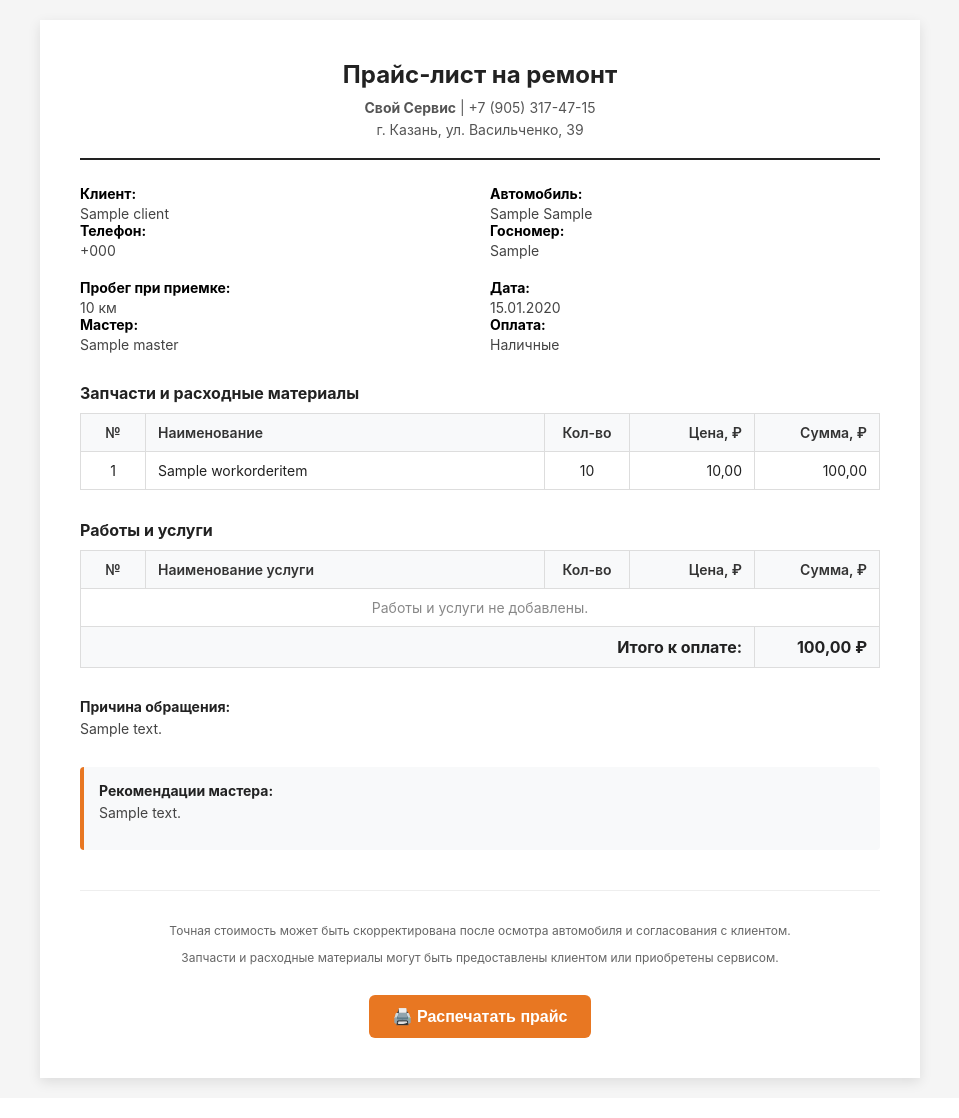
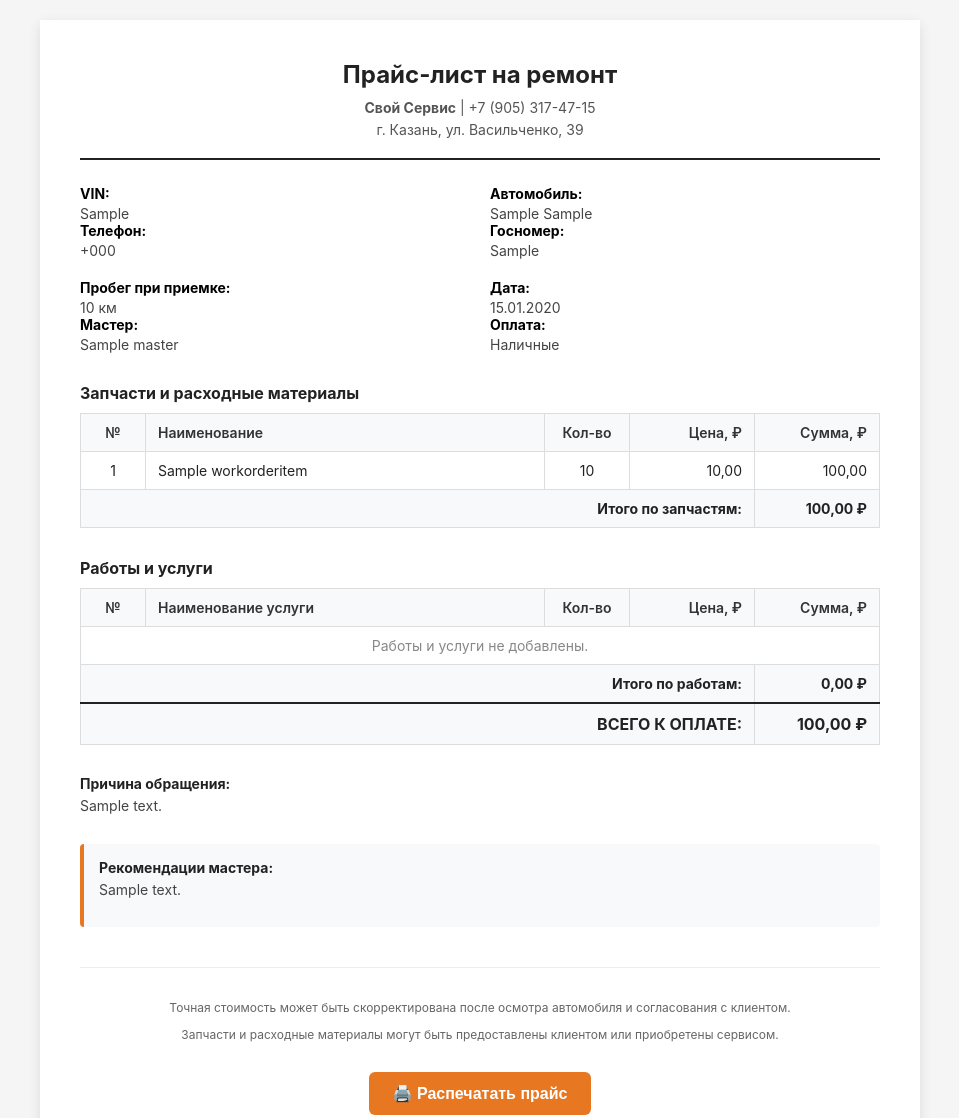
Before and after one commit to Albert-Galimov/svoi_service, a Django app: page /crm/work-order/1/print/ in a window 1280 px wide. Shown: the top 1118 px of the page, without its empty margins (160-1119 px from the left). Before the commit the page ends 1090 px from the top, so only its background shows below. Run offline with Django 5.2, Linux system fonts and the light colour scheme; a user stored in the database is signed in; tables that the repository leaves empty hold one stand-in row (values such as "Sample post").

Commit message:
Добавлен подитог в печать и вин с гос номером в заказ наряд

```diff
--- a/crm/templates/work_order_print.html
+++ b/crm/templates/work_order_print.html
@@ -123,10 +123,11 @@
         <p>{{ contacts.address }}</p>
     </div>
 
-        <div class="info-grid">
+    <div class="info-grid">
         <div class="info-block">
-            <strong>Клиент:</strong>
-            <span>{{ order.car.client.name }}</span><br>
+            <!-- ЗАМЕНИЛИ КЛИЕНТА НА VIN -->
+            <strong>VIN:</strong>
+            <span>{{ order.car.vin|default:"—" }}</span><br>
             <strong>Телефон:</strong>
             <span>{{ order.car.client.phone }}</span>
         </div>
@@ -181,6 +182,13 @@
             </tr>
             {% endfor %}
         </tbody>
+        <!-- ДОБАВИЛИ ПОДЫТОГ ПО ЗАПЧАСТЯМ -->
+        <tfoot>
+            <tr style="background-color: #f8f9fa; font-weight: bold;">
+                <td colspan="4" class="text-right">Итого по запчастям:</td>
+                <td class="text-right">{{ parts_subtotal|floatformat:2 }} ₽</td>
+            </tr>
+        </tfoot>
     </table>
 
     <!-- Таблица 2: Работы и услуги -->
@@ -211,8 +219,14 @@
             {% endfor %}
         </tbody>
         <tfoot>
-            <tr class="total-row">
-                <td colspan="4" class="text-right">Итого к оплате:</td>
+            <!-- ДОБАВИЛИ ПОДЫТОГ ПО РАБОТАМ -->
+            <tr style="background-color: #f8f9fa; font-weight: bold;">
+                <td colspan="4" class="text-right">Итого по работам:</td>
+                <td class="text-right">{{ works_subtotal|floatformat:2 }} ₽</td>
+            </tr>
+            <!-- ОБЩИЙ ИТОГ ОСТАВИЛИ СНИЗУ -->
+            <tr class="total-row" style="border-top: 2px solid #222;">
+                <td colspan="4" class="text-right">ВСЕГО К ОПЛАТЕ:</td>
                 <td class="text-right">{{ total|floatformat:2 }} ₽</td>
             </tr>
         </tfoot>
--- a/crm/views.py
+++ b/crm/views.py
@@ -182,13 +182,19 @@ def work_order_print(request, pk):
     parts_and_consumables = order.items.filter(category='part')
     works = order.items.filter(category='work')
 
-    # Считаем общий итог (по всем позициям)
-    total = sum(item.total_client_price for item in order.items.all())
+    # Считаем итоги по группам
+    parts_subtotal = sum(item.total_client_price for item in parts_and_consumables)
+    works_subtotal = sum(item.total_client_price for item in works)
+
+    # Считаем общий итог
+    total = parts_subtotal + works_subtotal
 
     context = {
         "order": order,
         "parts_and_consumables": parts_and_consumables,
         "works": works,
+        "parts_subtotal": parts_subtotal, # <-- Добавили
+        "works_subtotal": works_subtotal, # <-- Добавили
         "total": total,
         "contacts": CONTACTS,
     }
```
